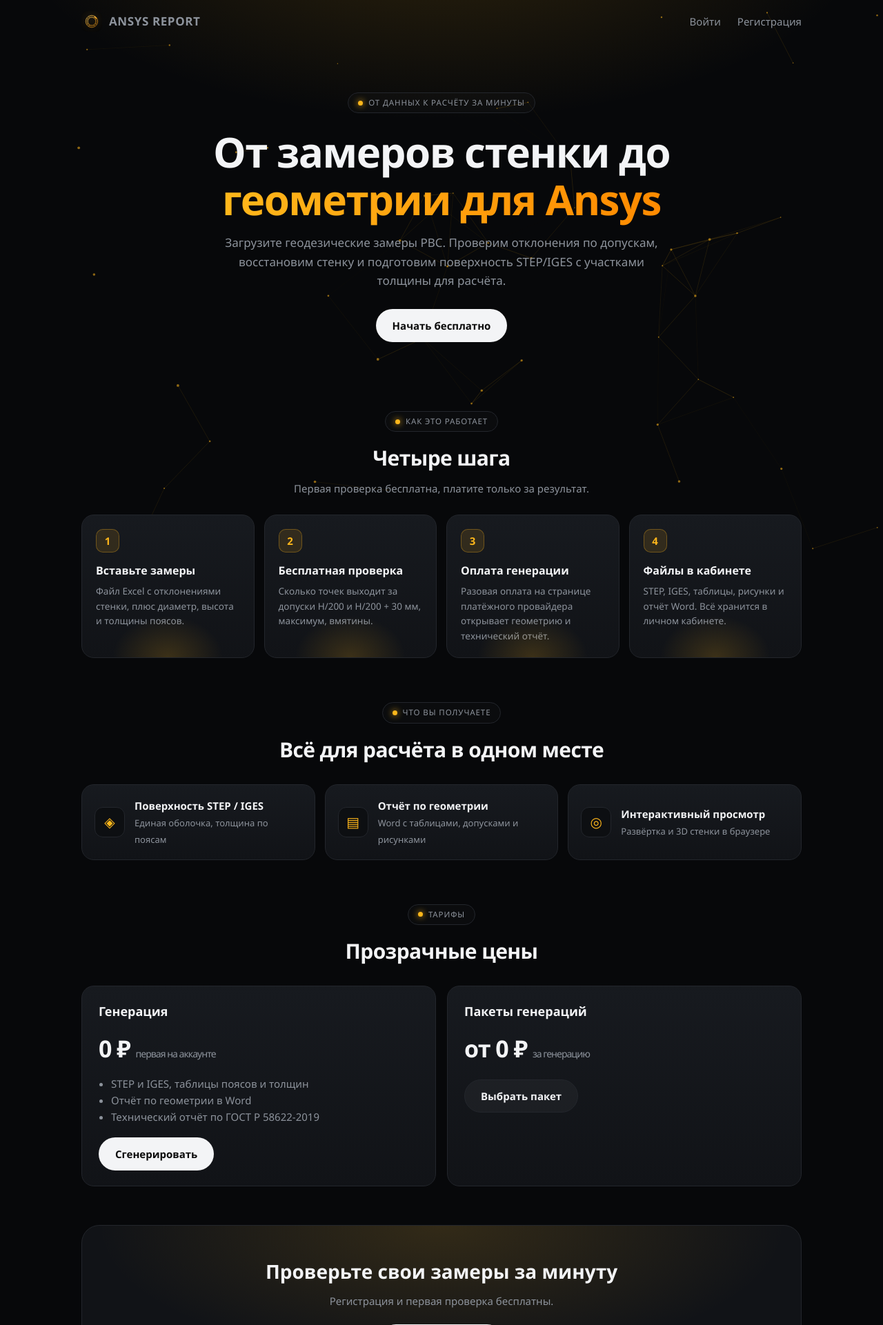
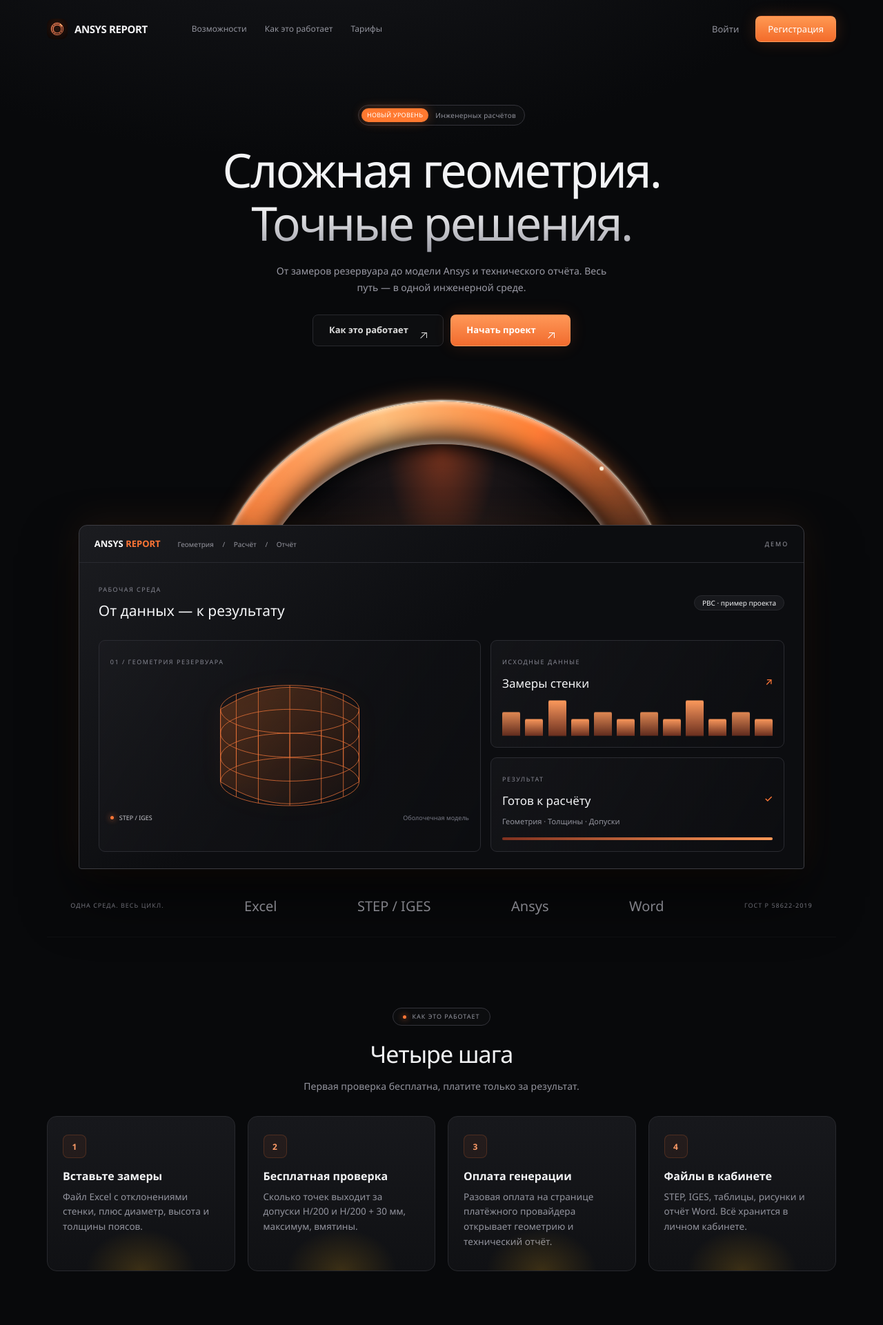
Before and after one commit to daniilmityashkin-cell/Ansys-report, a FastAPI app: template server/templates/index.html in a window 1280 px wide. Shown: the top 1921 px of the page at 69% size. Run offline with FastAPI, Linux system fonts and the light colour scheme; the template is opened without the code that fills it, so the values that code supplies are empty.

Commit message:
Обновить дизайн сайта по видеореференсу и добавить анимации

```diff
--- a/server/app.py
+++ b/server/app.py
@@ -39,7 +39,7 @@
     app.add_middleware(SessionMiddleware, secret_key=st.secret_key, https_only=st.https_only, same_site="lax", max_age=14 * 86400)
     app.mount("/static", StaticFiles(directory=HERE / "static"), name="static")
     templates = Jinja2Templates(directory=str(HERE / "templates"))
-    templates.env.globals["asset_v"] = int((HERE / "static" / "style.css").stat().st_mtime)    # сброс кэша стилей при обновлении
+    templates.env.globals["asset_v"] = max((HERE / "static" / name).stat().st_mtime_ns for name in ("style.css", "redsun.css", "motion.js"))    # сброс кэша стилей при обновлении
     templates.env.filters["rub"] = lambda n: f"{int(n):,}".replace(",", "\u00a0")       # 12000 -> 12 000
     templates.env.globals["min_unit"] = min((p // n for n, p in st.packs.items()), default=0)    # самая низкая цена генерации в пакетах
     limiter = LoginLimiter()
--- /dev/null
+++ b/server/static/motion.js
@@ -0,0 +1,22 @@
+/* A subtle pointer light follows the hero; motion preferences remain live. */
+(() => {
+  const hero = document.querySelector('.solar-hero');
+  const preference = matchMedia('(prefers-reduced-motion: reduce)');
+  if (!hero) return;
+  let frame = 0;
+  hero.addEventListener('pointermove', event => {
+    if (preference.matches || event.pointerType !== 'mouse') return;
+    cancelAnimationFrame(frame);
+    frame = requestAnimationFrame(() => {
+      const bounds = hero.getBoundingClientRect();
+      const offset = (event.clientX - bounds.left - bounds.width / 2) / 35;
+      hero.querySelector('.solar-halo').style.translate = `${offset}px 0`;
+    });
+  });
+  const reset = () => {
+    cancelAnimationFrame(frame);
+    hero.querySelector('.solar-halo').style.translate = '0 0';
+  };
+  hero.addEventListener('pointerleave', reset);
+  preference.addEventListener('change', reset);
+})();
--- a/server/templates/base.html
+++ b/server/templates/base.html
@@ -1,9 +1,9 @@
 <!doctype html>
 <html lang="ru"><head><meta charset="utf-8"><meta name="viewport" content="width=device-width,initial-scale=1">
 <meta name="color-scheme" content="dark">
-<title>{% block title %}ANSYS REPORT{% endblock %}</title><link rel="icon" href="/static/logo.svg" type="image/svg+xml"><link rel="stylesheet" href="/static/style.css?v={{ asset_v }}"><script>document.documentElement.classList.add("js")</script></head><body>
-<canvas id="bg" aria-hidden="true" style="position:fixed;inset:0;z-index:0;pointer-events:none;width:100%;height:100%"></canvas>
+<title>{% block title %}ANSYS REPORT{% endblock %}</title><link rel="icon" href="/static/logo.svg" type="image/svg+xml"><link rel="stylesheet" href="/static/style.css?v={{ asset_v }}"><link rel="stylesheet" href="/static/redsun.css?v={{ asset_v }}"><script defer src="/static/motion.js?v={{ asset_v }}"></script><script>document.documentElement.classList.add("js")</script></head><body>
 <nav class="top"><b><a href="/"><img class="logo" src="/static/logo.svg" alt="" width="30" height="30">ANSYS REPORT</a></b>
+{% if not user %}<div class="nav-sections"><a href="/#features">Возможности</a><a href="/#workflow">Как это работает</a><a href="/#pricing">Тарифы</a></div>{% endif %}
 {% if user %}{% if is_admin %}<a href="/admin">CRM</a>{% endif %}<a href="/cabinet">Кабинет</a><a href="/studio">Геометрия</a><a href="/packs">Пакеты</a>
 <form method="post" action="/logout"><input type="hidden" name="csrf" value="{{ csrf }}"><button class="linkbtn">Выйти ({{ user.email }})</button></form>
 {% else %}<a href="/login">Войти</a><a href="/register">Регистрация</a>{% endif %}</nav>
@@ -24,17 +24,4 @@
   var io=new IntersectionObserver(function(es){es.forEach(function(en){if(en.isIntersecting){show(en.target);io.unobserve(en.target);}});},{threshold:.12,rootMargin:"0px 0px -4% 0px"});
   els.forEach(function(e){io.observe(e);});
 })();
-// живой фон: медленно дрейфующие точки со связями
-(function(){
-  var c=document.getElementById("bg");if(!c||matchMedia("(prefers-reduced-motion: reduce)").matches)return;
-  var x=c.getContext("2d"),w,h,dpr,P=[],N=0;
-  function size(){dpr=Math.min(devicePixelRatio||1,2);w=innerWidth;h=innerHeight;c.width=w*dpr;c.height=h*dpr;c.style.width=w+"px";c.style.height=h+"px";x.setTransform(dpr,0,0,dpr,0,0);
-    N=Math.round(Math.min(70,w*h/22000));P=[];for(var i=0;i<N;i++)P.push({x:Math.random()*w,y:Math.random()*h,vx:(Math.random()-.5)*.25,vy:(Math.random()-.5)*.25,r:Math.random()*1.4+.6});}
-  function frame(){x.clearRect(0,0,w,h);
-    for(var i=0;i<N;i++){var p=P[i];p.x+=p.vx;p.y+=p.vy;if(p.x<0||p.x>w)p.vx*=-1;if(p.y<0||p.y>h)p.vy*=-1;
-      x.fillStyle="rgba(255,183,27,.55)";x.beginPath();x.arc(p.x,p.y,p.r,0,6.283);x.fill();
-      for(var j=i+1;j<N;j++){var q=P[j],dx=p.x-q.x,dy=p.y-q.y,d=dx*dx+dy*dy;if(d<19600){x.strokeStyle="rgba(255,183,27,"+(.16*(1-d/19600))+")";x.lineWidth=1;x.beginPath();x.moveTo(p.x,p.y);x.lineTo(q.x,q.y);x.stroke();}}}
-    requestAnimationFrame(frame);}
-  size();addEventListener("resize",size);frame();
-})();
 </script></body></html>
--- a/server/templates/index.html
+++ b/server/templates/index.html
@@ -1,13 +1,21 @@
 {% extends "base.html" %}{% block body %}
-<section class="hero">
-<span class="pill">От данных к расчёту за минуты</span>
-<h1>От замеров стенки до <em>геометрии для Ansys</em></h1>
-<p>Загрузите геодезические замеры РВС. Проверим отклонения по допускам, восстановим стенку и подготовим поверхность STEP/IGES с участками толщины для расчёта.</p>
-{% if user %}<a class="btn" href="/studio">Новая генерация</a> <a class="btn light" href="/cabinet">Кабинет</a>
-{% else %}<a class="btn" href="/register">Начать бесплатно</a>{% endif %}
+<div class="landing">
+<section class="hero solar-hero">
+<span class="pill"><span class="release">НОВЫЙ УРОВЕНЬ</span> Инженерных расчётов</span>
+<h1>Сложная геометрия.<br><em>Точные решения.</em></h1>
+<p>От замеров резервуара до модели Ansys и технического отчёта. Весь путь — в одной инженерной среде.</p>
+<div class="hero-actions"><a class="btn light" href="#workflow">Как это работает <span>↗</span></a>
+<a class="btn" href="{% if user %}/studio{% else %}/register{% endif %}">Начать проект <span>↗</span></a></div>
+<div class="solar-stage" aria-hidden="true"><div class="solar-halo"></div><div class="solar-orbit"></div><div class="solar-core"></div><div class="orbit-dot"></div></div>
+<div class="workspace-preview" aria-label="Иллюстрация рабочей среды, демонстрационные данные">
+<div class="preview-top"><b>ANSYS<span> REPORT</span></b><span>Геометрия　 /　 Расчёт　 /　 Отчёт</span><span class="preview-demo">ДЕМО</span></div>
+<div class="preview-body"><div class="preview-heading"><div><span class="eyebrow">РАБОЧАЯ СРЕДА</span><h2>От данных — к результату</h2></div><span class="tag">РВС · пример проекта</span></div>
+<div class="preview-grid"><div class="preview-model"><span class="eyebrow">01 / ГЕОМЕТРИЯ РЕЗЕРВУАРА</span><svg viewBox="0 0 400 230" role="img" aria-label="Каркасная модель резервуара"><defs><linearGradient id="tank-fill" x2="1" y2="1"><stop stop-color="#ff792b" stop-opacity=".24"/><stop offset="1" stop-color="#ff792b" stop-opacity=".01"/></linearGradient></defs><g fill="none" stroke="#f4793b" stroke-width=".8"><path d="M90 65 Q200 -5 310 65 L310 180 Q200 250 90 180Z" fill="url(#tank-fill)"/><ellipse cx="200" cy="65" rx="110" ry="38"/><ellipse cx="200" cy="180" rx="110" ry="38"/><ellipse cx="200" cy="103" rx="110" ry="38"/><ellipse cx="200" cy="141" rx="110" ry="38"/><path d="M90 65V180 M115 41V156 M150 31V146 M200 27V142 M250 31V146 M285 41V156 M310 65V180 M115 89V204 M150 99V214 M200 103V218 M250 99V214 M285 89V204"/></g></svg><span class="model-caption"><i></i> STEP / IGES <span>Оболочечная модель</span></span></div>
+<div class="preview-metrics"><div><span class="eyebrow">ИСХОДНЫЕ ДАННЫЕ</span><strong>Замеры стенки <small>↗</small></strong><div class="mini-bars" aria-hidden="true"><i></i><i></i><i></i><i></i><i></i><i></i><i></i><i></i><i></i><i></i><i></i><i></i></div></div><div><span class="eyebrow">РЕЗУЛЬТАТ</span><strong>Готов к расчёту <small>✓</small></strong><p>Геометрия · Толщины · Допуски</p><div class="progress-track"><i></i></div></div></div></div></div></div>
 </section>
+<div class="format-strip"><span>ОДНА СРЕДА. ВЕСЬ ЦИКЛ.</span><b>Excel</b><b>STEP / IGES</b><b>Ansys</b><b>Word</b><span>ГОСТ Р 58622-2019</span></div>
 
-<section>
+<section id="workflow">
 <div class="sec"><span class="pill">Как это работает</span><h2>Четыре шага</h2><p>Первая проверка бесплатна, платите только за результат.</p></div>
 <div class="steps">
 <div class="step"><div class="n">1</div><h3>Вставьте замеры</h3><p>Файл Excel с отклонениями стенки, плюс диаметр, высота и толщины поясов.</p></div>
@@ -16,7 +24,7 @@
 <div class="step"><div class="n">4</div><h3>Файлы в кабинете</h3><p>STEP, IGES, таблицы, рисунки и отчёт Word. Всё хранится в личном кабинете.</p></div>
 </div></section>
 
-<section>
+<section id="features">
 <div class="sec"><span class="pill">Что вы получаете</span><h2>Всё для расчёта в одном месте</h2></div>
 <div class="feat">
 <div class="card"><div class="ico">◈</div><div><b>Поверхность STEP / IGES</b><span class="d">Единая оболочка, толщина по поясам</span></div></div>
@@ -24,7 +32,7 @@
 <div class="card"><div class="ico">◎</div><div><b>Интерактивный просмотр</b><span class="d">Развёртка и 3D стенки в браузере</span></div></div>
 </div></section>
 
-<section>
+<section id="pricing">
 <div class="sec"><span class="pill">Тарифы</span><h2>Прозрачные цены</h2></div>
 <div class="price">
 <div class="card"><h2>Генерация</h2><div class="big">{{ st.price_generation_rub|rub }} ₽ <small>первая на аккаунте</small></div>
@@ -49,4 +57,5 @@
 <input type="text" name="website" tabindex="-1" autocomplete="off" style="position:absolute;left:-9999px" aria-hidden="true">
 <p class="muted" style="font-size:12.5px">Отправляя заявку, вы соглашаетесь на <a href="/privacy">обработку персональных данных</a>.</p>
 <p><button class="btn">Оставить заявку</button></p></form>{% endif %}
+</div>
 {% endblock %}
```
Also changed, not shown: server/static/redsun.css (added).
